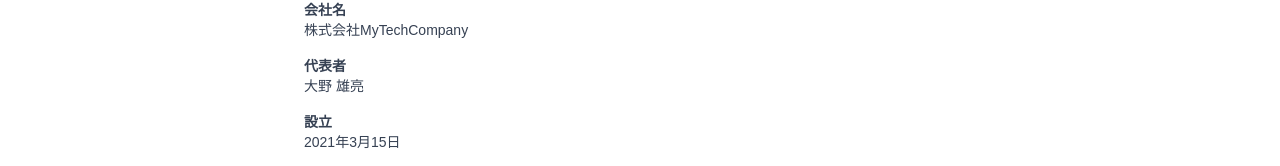
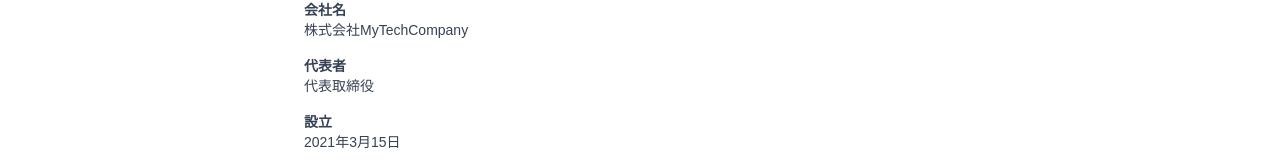
Before and after one commit to YusukeOhno16/my-company-site, a Next.js app: page /about in a window 1280 px wide. Shown: the part 220-386 px from the top of the page. Built offline with nearby package versions, Linux system fonts and the light colour scheme.

Commit message:
Remove personal name from about page (#6)
Co-Authored-By: YusukeOhno／大野雄亮／GORI16 <ohnoyusuke16@icloud.com>

```diff
--- a/src/app/about/page.tsx
+++ b/src/app/about/page.tsx
@@ -15,7 +15,7 @@ export default function AboutPage() {
             </div>
             <div>
               <dt className="font-semibold">代表者</dt>
-              <dd>大野 雄亮</dd>
+              <dd>代表取締役</dd>
             </div>
             <div>
               <dt className="font-semibold">設立</dt>
```
